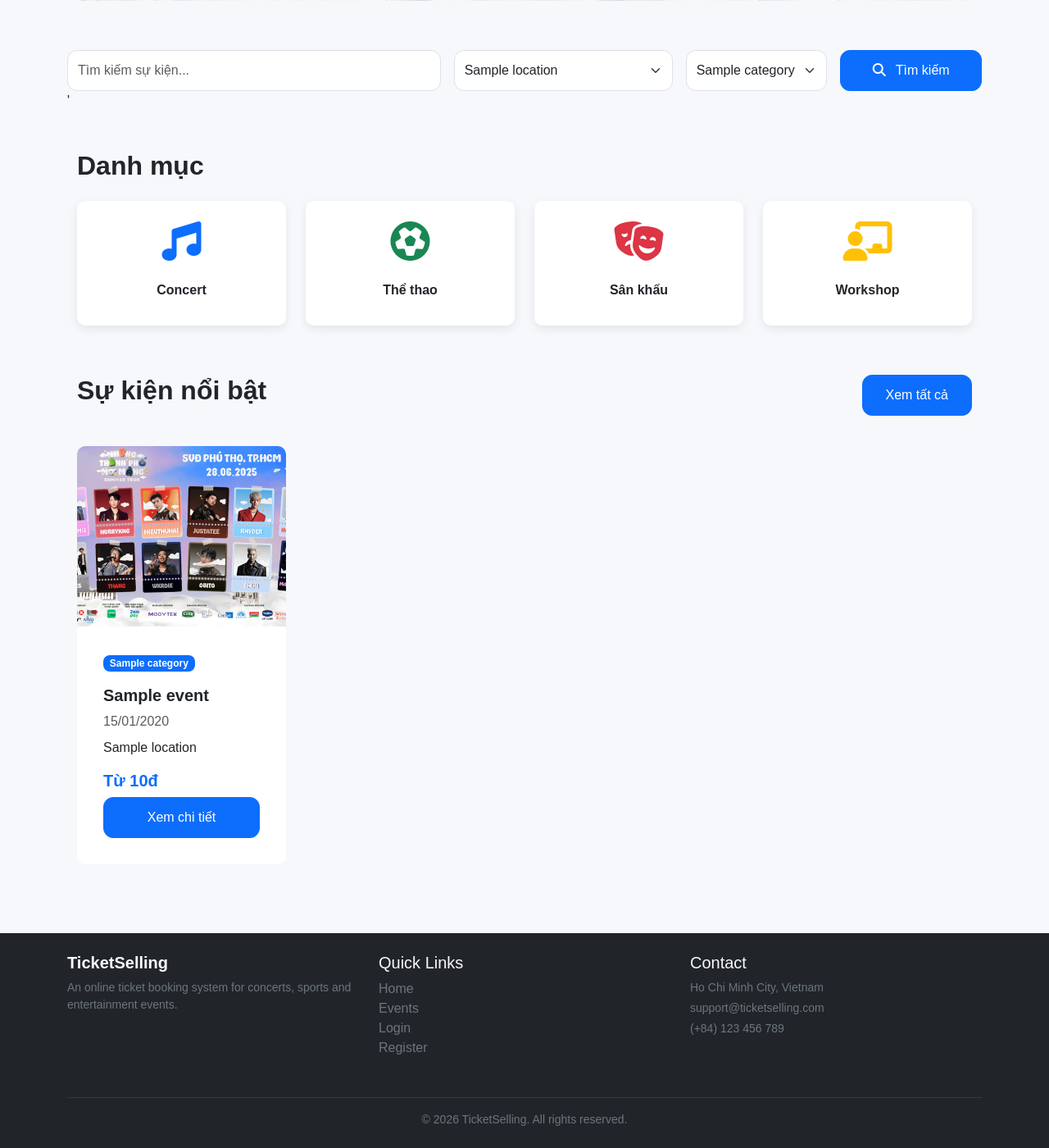
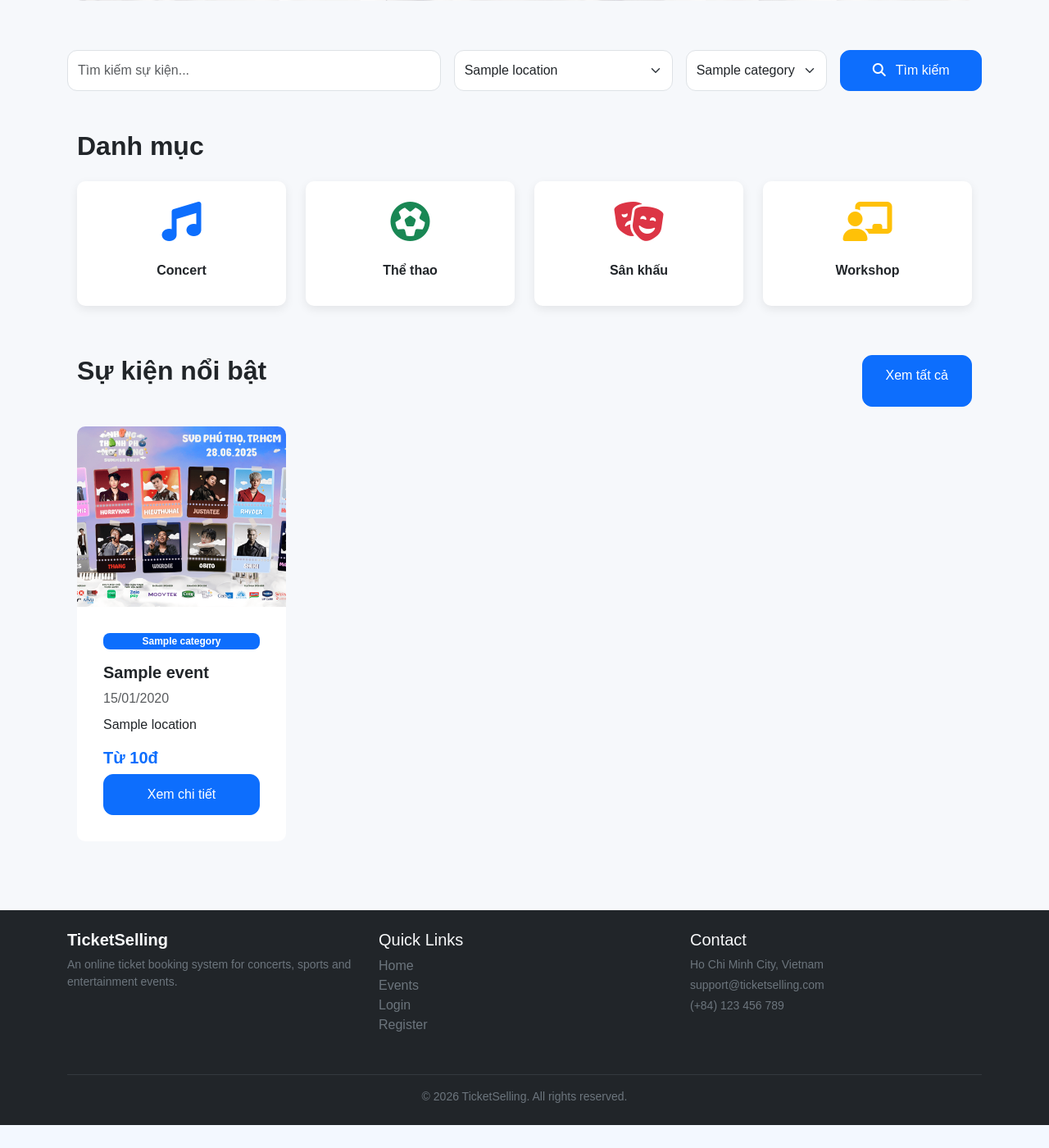
Before and after one commit to cdat13/TicketSelling, a Python web app: template ticketselling/ext/webui/templates/index.html in a window 1280 px wide. Shown: the part 570-1970 px from the top of the page at 82% size. After the commit the page ends 1942 px from the top, so only its background shows below. Run offline with Jinja, Linux system fonts and the light colour scheme; the template is opened without the code that fills it: most values are stand-ins (such as "Sample title", 1, 10 or a date in 2020).

Commit message:
Fix: fix card button ui

```diff
--- a/ticketselling/ext/webui/templates/index.html
+++ b/ticketselling/ext/webui/templates/index.html
@@ -128,7 +128,7 @@ Trang chủ
     </div>
 
 </form>
-    '<!-- Categories -->
+    <!-- Categories -->
 <section class="container mt-5">
 
     <h2 class="mb-4">
@@ -176,10 +176,9 @@ Trang chủ
 
         <h2>Sự kiện nổi bật</h2>
 
-        <a href="{{ url_for('webui.event_list') }}">
-            <button class="btn btn-primary w-100">
-                Xem tất cả
-            </button>
+        <a href="{{ url_for('webui.event_list') }}"
+           class="btn btn-primary">
+            Xem tất cả
         </a>
 
     </div>
@@ -195,7 +194,7 @@ Trang chủ
                 <img src="{{ url_for('webui.static', filename='img/demo.png') }}"
                      class="card-img-top">
 
-                <div class="card-body">
+                <div class="card-body d-flex flex-column">
 
                     <span class="badge bg-primary">
                         {% if event.category %}
@@ -239,7 +238,7 @@ Trang chủ
                     {% endif %}
 
                     <a href="{{ url_for('webui.event_detail', event_id=event.id) }}"
-                       class="btn btn-primary w-100">
+                       class="btn btn-primary w-100 mt-auto">
                         Xem chi tiết
                     </a>
 
```
